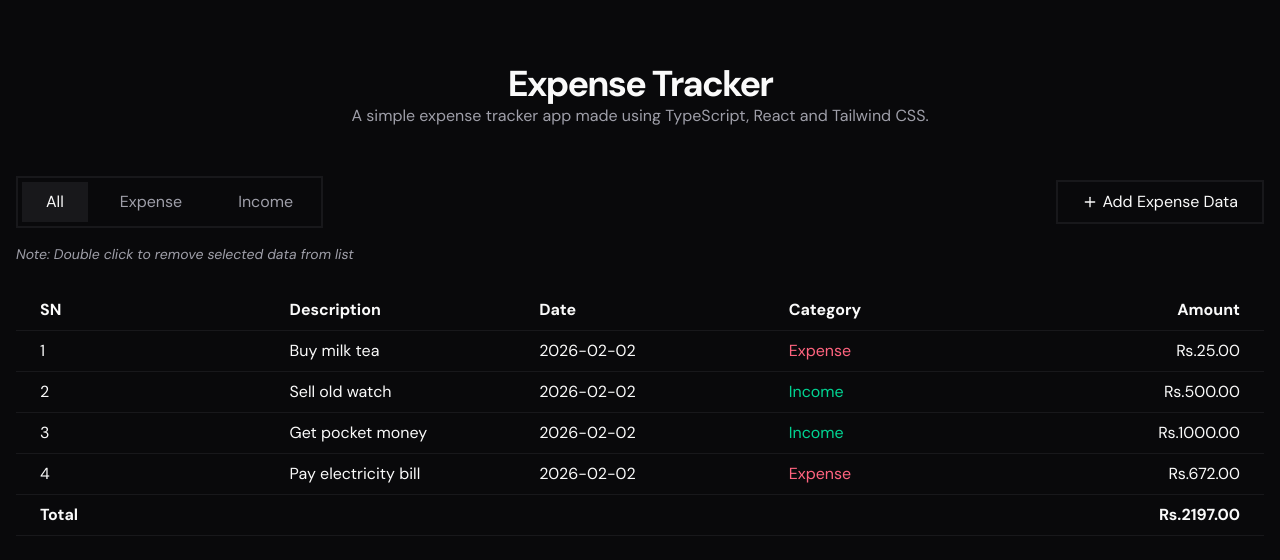
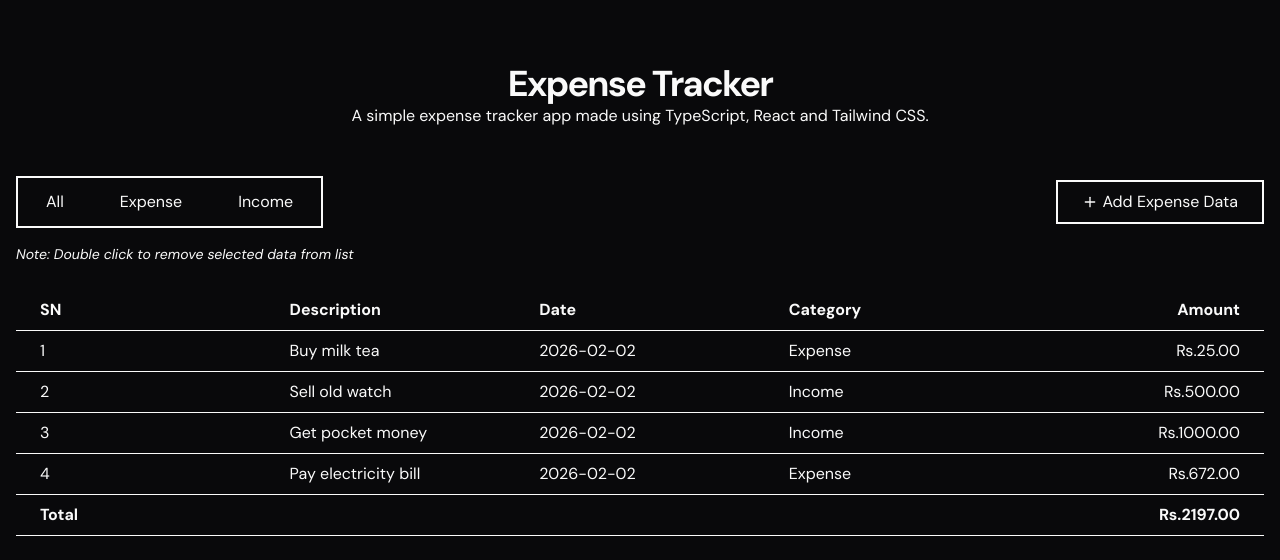
Before and after one commit to Ashmin-Bhujel/react-expense-tracker, a React (Vite) app: page / in a window 1280 px wide. Shown: the top 560 px of the page. Built offline with nearby package versions, Linux system fonts and the light colour scheme.

Commit message:
refactor: simplify css

```diff
--- a/src/index.css
+++ b/src/index.css
@@ -1,16 +1,10 @@
 @import "tailwindcss";
 
 :root {
-  --background: var(--color-zinc-950);
-  --foreground: var(--color-zinc-50);
-  --muted-background: var(--color-zinc-900);
-  --muted-foreground: var(--color-zinc-400);
-  --danger: var(--color-rose-400);
-  --success: var(--color-emerald-400);
   --font-sans: "DM Sans", sans-serif, system-ui;
 }
 
 body {
-  background-color: var(--background);
-  color: var(--foreground);
+  background-color: var(--color-zinc-950);
+  color: var(--color-zinc-50);
 }
```
